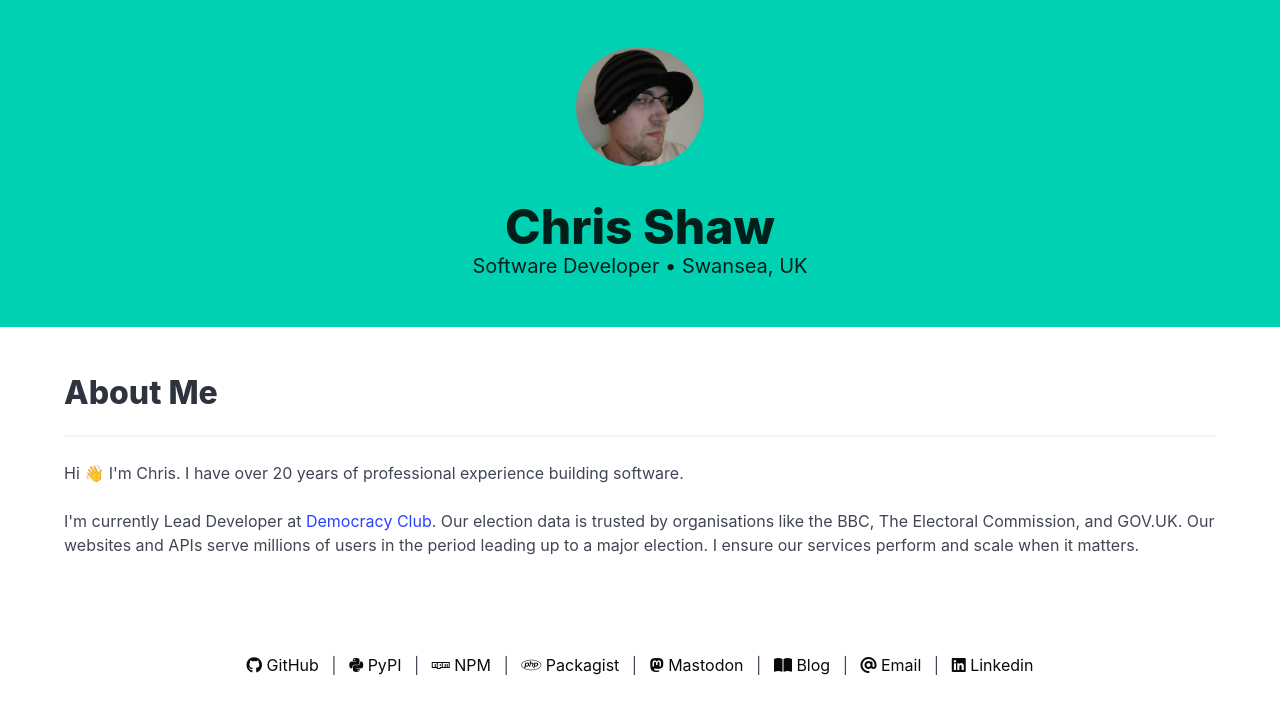
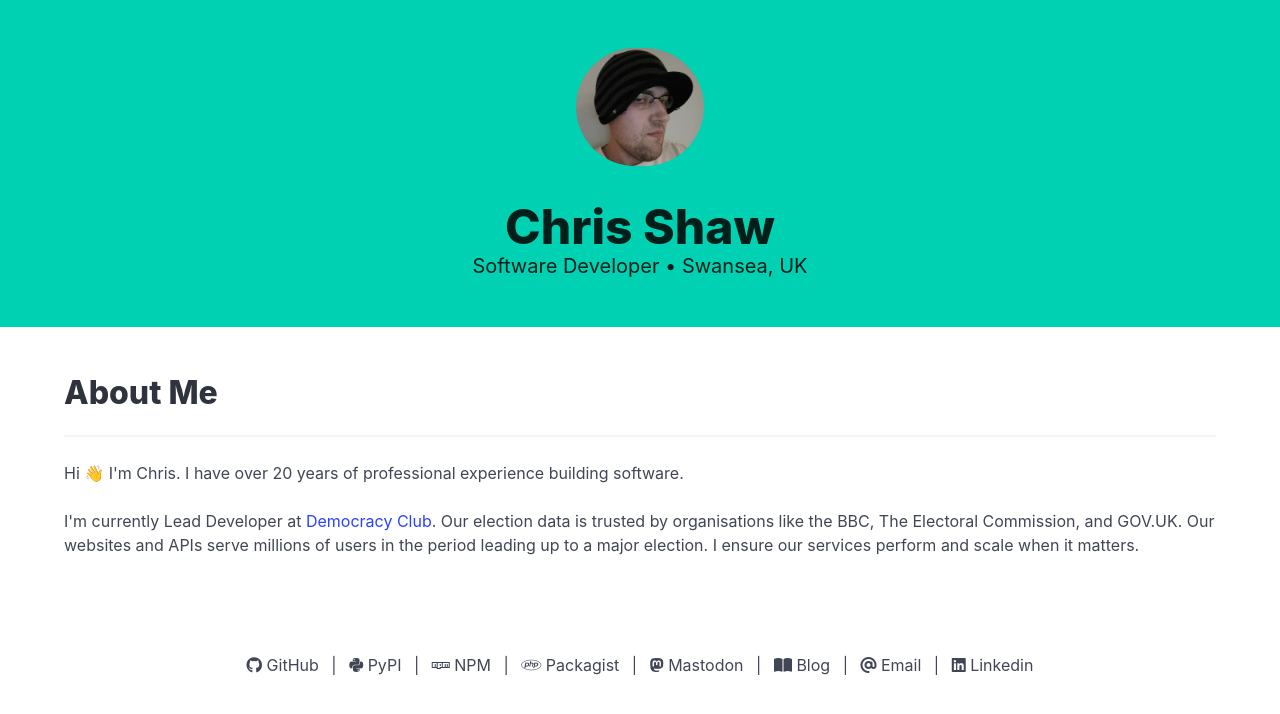
Before and after one commit to chris48s/landing-page, a website: page index.html in a window 1280 px wide. Drawn offline with nearby package versions, Linux system fonts and the light colour scheme.

Commit message:
dark mode fix

```diff
--- a/index.html
+++ b/index.html
@@ -13,6 +13,7 @@
       white-space: nowrap;
       padding-left: .5em;
       padding-right: .5em;
+      color: var(--bulma-text)
     }
 
     .icon-text {
@@ -74,38 +75,38 @@
   <div class="section">
     <div class="content has-text-centered">
       <p>
-        <a target="_blank" href="https://github.com/chris48s" class="has-text-black header-link">
+        <a target="_blank" href="https://github.com/chris48s" class="header-link">
           <i class="fab fa-github"></i>&nbsp;GitHub
         </a>
         |
-        <a target="_blank" href="https://pypi.org/user/chris48s/" class="has-text-black header-link">
+        <a target="_blank" href="https://pypi.org/user/chris48s/" class="header-link">
           <i class="fab fa-python"></i>&nbsp;PyPI
         </a>
         |
-        <a target="_blank" href="https://www.npmjs.com/~chris48s" class="has-text-black header-link">
+        <a target="_blank" href="https://www.npmjs.com/~chris48s" class="header-link">
           <i class="fab fa-npm"></i>&nbsp;NPM
         </a>
         |
-        <a target="_blank" href="https://packagist.org/packages/chris48s/" class="has-text-black header-link">
+        <a target="_blank" href="https://packagist.org/packages/chris48s/" class="header-link">
           <i class="fab fa-php"></i>&nbsp;Packagist
         </a>
         |
-        <a target="_blank" href="https://fed.chris-shaw.dev/@chris" class="has-text-black header-link">
+        <a target="_blank" href="https://fed.chris-shaw.dev/@chris" class="header-link">
           <i class="fab fa-mastodon"></i> Mastodon
         </a>
         |
-        <a target="_blank" href="https://chris48s.github.io/blogmarks" class="has-text-black header-link">
+        <a target="_blank" href="https://chris48s.github.io/blogmarks" class="header-link">
           <i class="fa fa-book-open"></i>&nbsp;Blog
         </a>
         |
         <a target="_blank"
           href="&#109;&#97;&#105;&#108;&#116;&#111;&#58;&#104;&#101;&#108;&#108;&#111;&#64;&#99;&#104;&#114;&#105;&#115;&#45;&#115;&#104;&#97;&#119;&#46;&#100;&#101;&#118;"
-          class="has-text-black header-link"
+          class="header-link"
         >
           <i class="fa fa-at"></i>&nbsp;Email
         </a>
         |
-        <a target="_blank" href="https://www.linkedin.com/in/chris-shaw-113a12b7/" class="has-text-black header-link">
+        <a target="_blank" href="https://www.linkedin.com/in/chris-shaw-113a12b7/" class="header-link">
           <i class="fab fa-linkedin"></i>&nbsp;Linkedin
         </a>
       </p>
```
